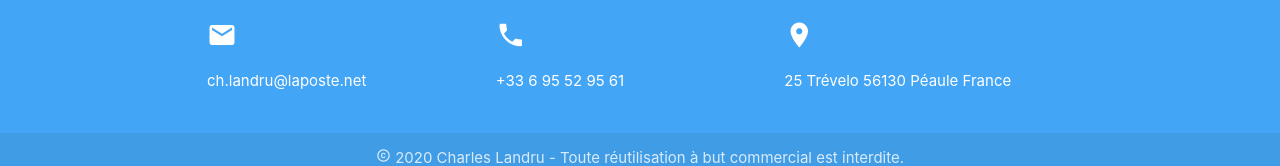
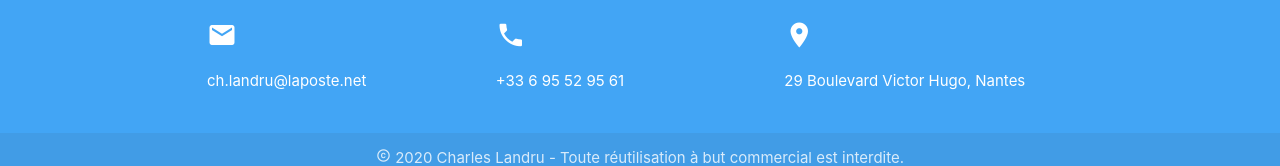
Before and after one commit to fozzy056/MySite, a Vue app: page /#/pagedetest in a window 1280 px wide. Shown: the part 1231-1397 px from the top of the page. Built offline with nearby package versions, Linux system fonts and the light colour scheme; what vue-carousel-3d would draw is missing.

Commit message:
Update to launch workflow

```diff
--- a/src/components/Footer.vue
+++ b/src/components/Footer.vue
@@ -20,7 +20,7 @@
             <div class="row">
               <i class="material-icons small">location_on</i>
             </div>
-            <div class="row">25 Trévelo 56130 Péaule France</div>
+            <div class="row">29 Boulevard Victor Hugo, Nantes</div>
           </div>
         </div>
       </div>
```
